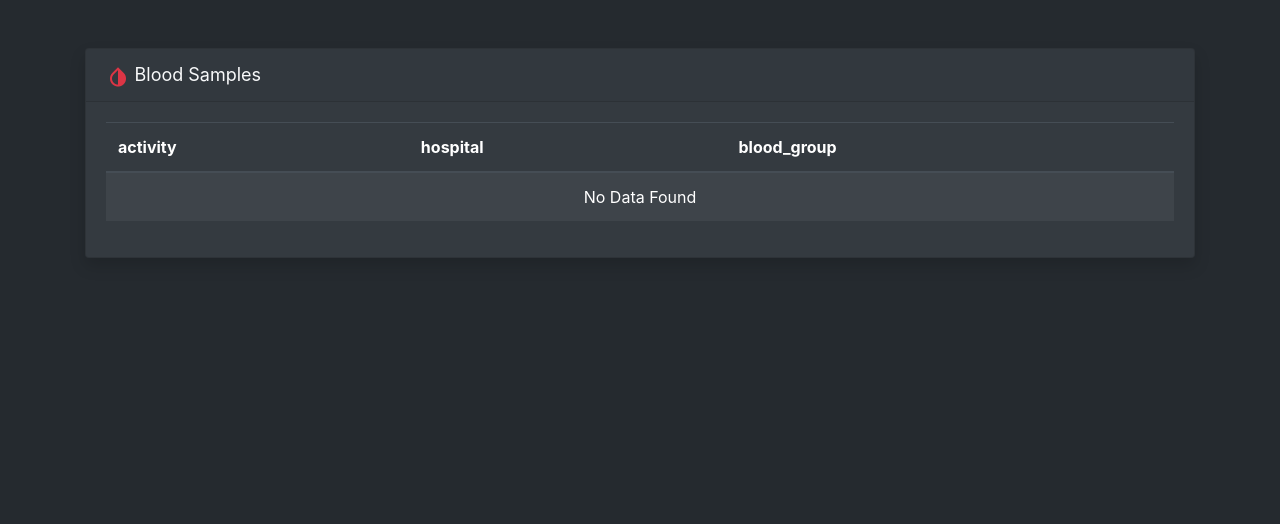
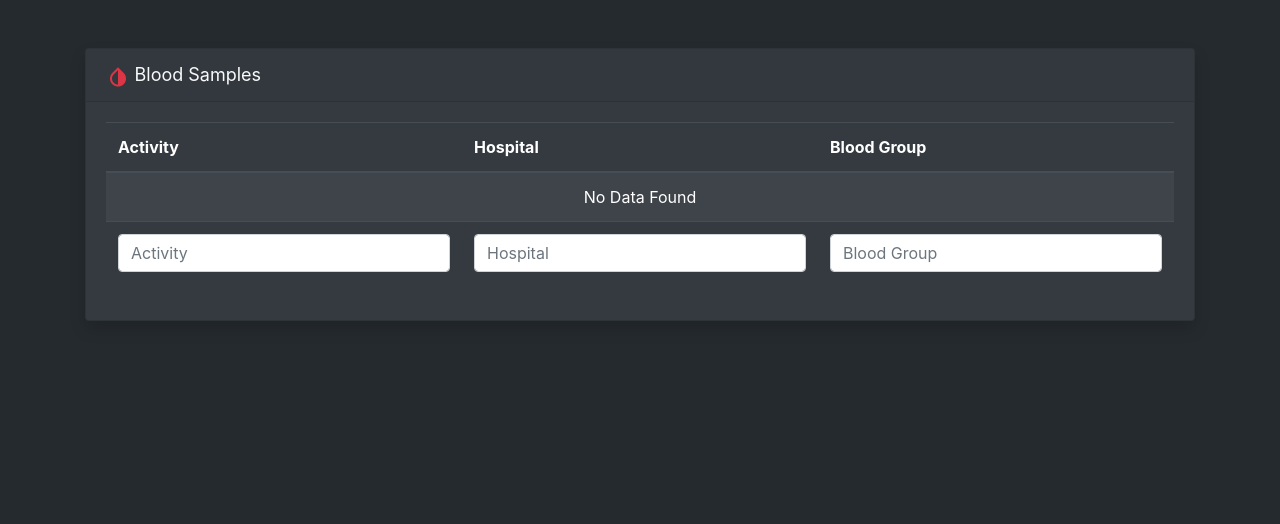
Before and after one commit to Elton1021/blood-bank, a PHP site: page /blood-samples.php in a window 1280 px wide. Shown: the part 56-580 px from the top of the page. Run offline with PHP 8.4, Linux system fonts and the light colour scheme; tables that the repository leaves empty or names only in its code hold one stand-in row (values such as "Sample post"); some libraries are stand-ins or nearby versions.

Commit message:
blood samples request complete

```diff
--- a/controllers/AuthenticateController.php
+++ b/controllers/AuthenticateController.php
@@ -142,7 +142,7 @@ class AuthenticateController extends MysqliUtil{
             'userType' => $this->userType
         ];
         if($this->userType == 'receiver'){
-            $data []= $this->blood_group;
+            $data['blood_group'] = $this->blood_group;
         }
         return $data;
     }
--- a/controllers/SampleDetailsController.php
+++ b/controllers/SampleDetailsController.php
@@ -18,8 +18,8 @@ class SampleDetailsController extends MysqliUtil{
         MysqliUtil::__destruct();
     }
 
-    public function validateHospital(){
-        if(!isset($this->auth->user()['id']) && isset($this->auth->user()['id']) && isset($this->auth->user()['userType']) && $this->auth->user()['userType'] == 'receiver'){
+    public function validateUserType($userType = 'hospital'){
+        if(!isset($this->auth->user()['id']) || isset($this->auth->user()['id']) && isset($this->auth->user()['userType']) && $this->auth->user()['userType'] != $userType){
             (new Route('home'))->redirect();
         }
     }
@@ -27,15 +27,57 @@ class SampleDetailsController extends MysqliUtil{
     public function index(){
         $columns = [];
         $sql = '';
-        if(isset($this->auth->user()['id']) && isset($this->auth->user()['userType']) == 'hospital'){
-            $sql = "SELECT hd.name AS hospital, sd.blood_group FROM sample_details sd INNER JOIN hospital_details hd WHERE sd.status = 'A'";
+        if(isset($this->auth->user()['id']) && isset($this->auth->user()['userType']) && $this->auth->user()['userType'] == 'hospital'){
+            $sql = "SELECT
+                    hd.name AS hospital,
+                    sd.blood_group
+                FROM
+                    sample_details sd
+                INNER JOIN
+                    hospital_details hd
+                ON
+                    hd.id = sd.hospital_id
+                WHERE
+                    sd.status = 'A'
+                ORDER BY sd.updated_on DESC";
             $columns = ['hospital','blood_group'];
-        }else if(isset($this->auth->user()['id']) && isset($this->auth->user()['userType']) == 'receiver'){
-            //fix it later
-            $sql = "SELECT hd.name AS hospital, sd.blood_group FROM sample_details sd INNER JOIN hospital_details hd WHERE sd.status = 'A'";
-            $columns = ['hospital','blood_group'];
+        }else if(isset($this->auth->user()['id']) && isset($this->auth->user()['userType']) && $this->auth->user()['userType'] == 'receiver'){
+            $sql = "SELECT
+                (CASE
+                    WHEN sd.blood_group != '".$this->auth->user()['blood_group']."' THEN '<button class=\"btn btn-primary\" disabled>Request</button>'
+                    WHEN sr.id IS NOT NULL THEN '<button class=\"btn btn-secondary\" disabled>Requested</button>'
+                    ELSE CONCAT('<button class=\"btn btn-primary\" onclick=\"requestBlood(event)\" sample-id=\"',sd.id,'\">Request</button>')
+                END) AS activity,
+                hd.name AS hospital,
+                sd.blood_group
+            FROM
+                sample_details sd
+            INNER JOIN
+                hospital_details hd
+            ON
+                hd.id = sd.hospital_id
+            LEFT JOIN
+                sample_request sr
+            ON
+                sd.id = sr.sample_id AND sr.receiver_id = 8
+            WHERE
+                sd.status = 'A'
+            ORDER BY sd.updated_on DESC";
+            $columns = ['activity','hospital','blood_group'];
         }else{
-            $sql = "SELECT '<a class=\"btn btn-primary\" href=\"".(new Route('auth',['t' => 'receiver', 'f' => 'login']))->get()."\">Request</a>' AS activity, hd.name AS hospital, sd.blood_group FROM sample_details sd INNER JOIN hospital_details hd WHERE sd.status = 'A'";
+            $sql = "SELECT
+                    '<a class=\"btn btn-primary\" href=\"".(new Route('auth',['t' => 'receiver', 'f' => 'login']))->get()."\">Request</a>' AS activity,
+                    hd.name AS hospital,
+                    sd.blood_group
+                FROM
+                    sample_details sd
+                INNER JOIN
+                    hospital_details hd
+                ON
+                    hd.id = sd.hospital_id
+                WHERE
+                    sd.status = 'A'
+                ORDER BY sd.updated_on DESC";
             $columns = ['activity','hospital','blood_group'];
         }
         return $this->getDatatableData($columns, $sql);
@@ -50,8 +92,28 @@ class SampleDetailsController extends MysqliUtil{
         return [$columns,[]];
     }
 
+    public function requestBlood(){
+        $this->validateUserType('receiver');
+        try{
+            $data = $this->getData(['where' => [
+                ['id' => $_POST['sampleId']],
+            ]]);
+            if(sizeof($data) > 0 && isset($data[0]['blood_group']) && $data[0]['blood_group'] == $this->auth->user()['blood_group']){
+                $res = $this->insert([
+                    'sample_id' => $_POST['sampleId'],
+                    'receiver_id' => $this->auth->user()['id'],
+                ], 'sample_request');
+                if($res)
+                    return json_encode(['status' => 200, 'data' => true ]);
+            }
+        } catch(Throwable | Error | Exception $e) {
+            $this->log->error($e);
+        }
+        return json_encode(['status' => 500, 'data' => false ]);
+    }
+
     public function getByHospital(){
-        $this->validateHospital();
+        $this->validateUserType();
         try{
             $res = $this->getData(['where' => [
                 ['hospital_id' => $this->auth->user()['id']]
@@ -68,7 +130,7 @@ class SampleDetailsController extends MysqliUtil{
     }
 
     public function getRequests(){
-        $this->validateHospital();
+        $this->validateUserType();
         $sql = 'SELECT
                 rd.name AS receiver_name,
                 sd.blood_group
@@ -88,13 +150,13 @@ class SampleDetailsController extends MysqliUtil{
                 rd.id = sr.receiver_id
             WHERE
                 hd.id = '.$this->auth->user()['id'].'
-            ORDER BY added_on DESC';
+            ORDER BY sr.added_on DESC';
         $columns = ['receiver_name','blood_group'];
         return $this->getDatatableData($columns, $sql);
     }
 
     public function store(){
-        $this->validateHospital();
+        $this->validateUserType();
         try{
             if(isset($_POST['blood_group']) && isset($_POST['status'])){
                 $data = $this->getData([ 'fields' => ['id'] ,'where' => [
--- a/utils/MysqliUtil.php
+++ b/utils/MysqliUtil.php
@@ -19,14 +19,14 @@ class MysqliUtil {
         return str_replace('"','\"',str_replace('\'','\\\'',$value));
     }
 
-    public function insert($data){
+    public function insert($data,$tableName = null){
         $columnNames = [];
         $values = [];
         foreach($data as $column => $value){
             $columnNames []= $column;
             $values []= $this->escapeQuotes($value);
         }
-        $sql = 'INSERT INTO '.$this->tableName.' ('.implode(',',$columnNames).') values ("'.implode('","',$values).'")';
+        $sql = 'INSERT INTO '.($tableName ?? $this->tableName).' ('.implode(',',$columnNames).') values ("'.implode('","',$values).'")';
         $result = $this->connection->query($sql);
         if($result){
             return $this->connection->insert_id;
--- a/utils/Route.php
+++ b/utils/Route.php
@@ -10,6 +10,8 @@ class Route {
         'bloodSamples' => '/view/blood-samples.php',
         'addSamples' => '/view/add-samples.php',
         'storeSample' => '/view/process/store-sample.php',
+        'requestBlood' => '/view/process/request-blood.php',
+        'viewRequest' => '/view/view-request.php',
         'logout' => '/view/process/logout.php',
         'login' => '/view/process/login.php',
         'register' => '/view/process/register.php',
--- /dev/null
+++ b/view/components/datatable.php
@@ -0,0 +1,32 @@
+<?php
+
+    function datatable($cols = [],$data = []){
+        if(sizeof($cols) > 0){
+            ?>
+            <table class="table table-responsive-sm table-striped table-dark">
+                <thead>
+                    <tr>
+            <?php
+            $output = '';
+            $footer = '';
+            foreach($cols as $col){
+                $output .= '<th>'.ucwords(str_replace('_',' ',$col)).'</th>';
+                $footer .= '<td class="table-footer"><input class="form-control" id="'.$col.'" placeholder="'.ucwords(str_replace('_',' ',$col)).'"></td>';
+            }
+            $output .= '</tr></thead><tbody>';
+            if(sizeof($data) > 0){
+                foreach($data as $d){
+                    $output .= '<tr>';
+                    foreach($cols as $col) {
+                        $output .= '<td>'.($d[$col] ?? 'N/A').'</td>';
+                    }
+                    $output .= '</tr>';
+                }
+            } else {
+                $output .= "<td colspan='".sizeof($cols)."' class='text-center'>No Data Found</td>";
+            }
+            $output .= "</tbody><tfoot>$footer</tfoot></table>";
+            echo $output;
+        }
+        echo '';
+    }
--- a/view/components/headwrapper.php
+++ b/view/components/headwrapper.php
@@ -39,5 +39,4 @@
             exit();
         }
         require_once('components/navbar.php');
-
     ?>
--- a/view/components/navbar.php
+++ b/view/components/navbar.php
@@ -17,7 +17,7 @@
           <a class="nav-link <?php echo $addSamplesNav ?? ''?>" href="<?php echo (new Route('addSamples'))->get()?>">Add Blood Samples</a>
         </li>
         <li class="nav-item">
-          <a class="nav-link" href="#">View Requests</a>
+          <a class="nav-link" href="<?php echo (new Route('viewRequest'))->get()?>">View Requests</a>
         </li>
         <?php
       }
--- a/view/components/table.php
+++ /dev/null
@@ -1,41 +0,0 @@
-<?php
-
-    // $columns = ['col1','col2','col3','col4'];
-    // $db_data = [
-    //     [
-    //         "col1" => 'val1',
-    //         "col2" => 'valvalval2',
-    //         "col3" => 'valvalvalvalvalvalvalvalval3',
-    //         "col4" => '<button class="btn btn-primary">Request</button>',
-    //     ],
-    //     [
-    //         "col1" => 'val5',
-    //         "col2" => 'valvalval6',
-    //         "col3" => 'valvalvalvalvalvalvalvalval7',
-    //         "col4" => '<button class="btn btn-primary">Request</button>',
-    //     ],
-    // ];
-
-    function datatable($cols = [],$data = []){
-        if(sizeof($cols) > 0){
-            $output = '<table class="table table-responsive-sm table-striped table-dark"><thead><tr>';
-            foreach($cols as $col){
-                $output .= '<th>'.$col.'</th>';
-            }
-            $output .= '</tr></thead><tbody>';
-            if(sizeof($data) > 0){
-                foreach($data as $d){
-                    $output .= '<tr>';
-                    foreach($cols as $col) {
-                        $output .= '<td>'.($d[$col] ?? 'N/A').'</td>';
-                    }
-                    $output .= '</tr>';
-                }
-            } else {
-                $output .= "<td colspan='".sizeof($cols)."' class='text-center'>No Data Found</td>";
-            }
-            $output .= "</tbody></table>";
-            return $output;
-        }
-        return '';
-    }
--- /dev/null
+++ b/view/process/request-blood.php
@@ -0,0 +1,6 @@
+<?php
+require_once('../../controllers/SampleDetailsController.php');
+
+$sample = new SampleDetailsController();
+
+echo $sample->requestBlood();
--- a/view/view-request.php
+++ b/view/view-request.php
@@ -2,7 +2,7 @@
     $viewRequestNav = 'active';
     require_once('components/headwrapper.php');
     require_once('../controllers/SampleDetailsController.php');
-    require_once('components/table.php');
+    require_once('components/datatable.php');
 
     $sample = new SampleDetailsController();
 
```
Also changed, not shown: view/blood-samples.php (+32 -1 lines).
